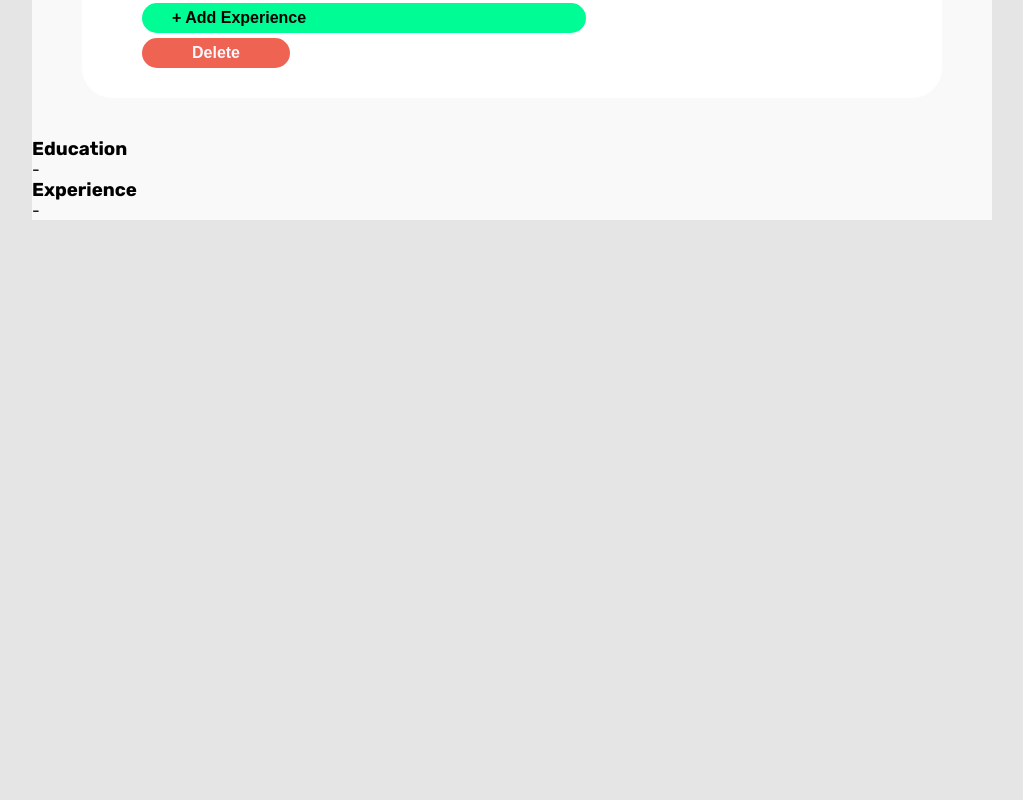
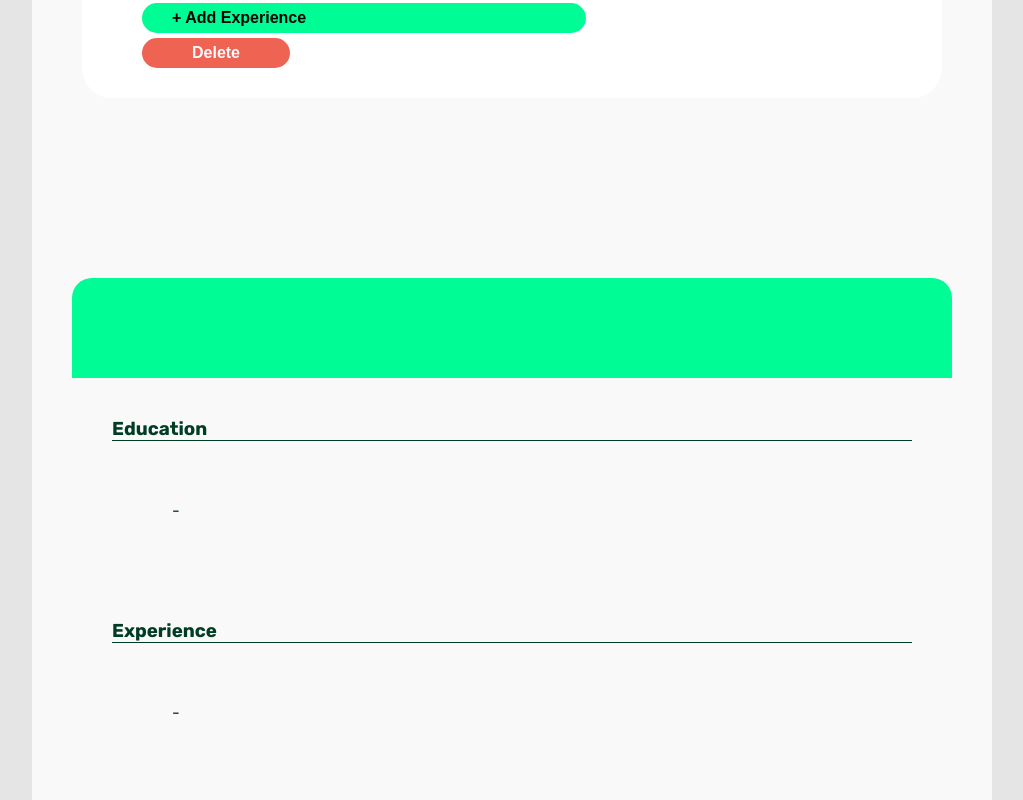
Before and after one commit to yaroCreates/cv-application, a React (Create React App) app in the folder cv-project/: page / in a window 1280 px wide. Shown: the part 1380-2180 px from the top of the page, without its empty margins (128-1151 px from the left). Before the commit the page ends 1640 px from the top, so only its background shows below. Built offline with nearby package versions, Linux system fonts and the light colour scheme.

Commit message:
Done with preview design

```diff
--- a/cv-project/src/App.css
+++ b/cv-project/src/App.css
@@ -21,9 +21,39 @@ body {
     margin: 40px auto;
 }
 
+/* Preview page */
 .right {
     margin: 40px auto;
+    margin-top: 140px;
+    color: #003D24;
 }
+.header {
+    text-align: center;
+    border-radius: 20px 20px 0 0;
+    padding-top: 60px;
+    padding-bottom: 40px;
+    background-color: #00FC94;
+}
+
+.block {
+    display: flex;
+    justify-content: space-between;
+    padding: 60px;
+    border-top: 1px solid #003D24;
+    margin-left: 40px;
+    margin-right: 40px;
+}
+.preview {
+    padding: 40px;
+    min-height: 900px;
+}
+.title {
+    padding-top: 40px;
+    padding-left: 40px;
+}
+
+/* end of preview */
+
 
 .heading {
     background: #00FC94;
--- a/cv-project/src/Components/PersonalInfo.js
+++ b/cv-project/src/Components/PersonalInfo.js
@@ -74,7 +74,7 @@ function PersonalInfo(props) {
                         className='text-input'
                         placeholder='Phone Number'
                         autoComplete='off'
-                        value={personal.email}
+                        value={personal.phone}
                         onChange={handleChange}
 
                     />
--- a/cv-project/src/Components/Preview/EducationZone.js
+++ b/cv-project/src/Components/Preview/EducationZone.js
@@ -3,7 +3,7 @@ import React from "react"
 function EducationZone(props){
     const {education} = props
     return(
-        <div className='edu-block'>
+        <div className='block'>
             <div className='time-interval'>
                 {education.from.trim()}-{education.to.trim()}
             </div>
--- a/cv-project/src/Components/Preview/ExperienceZone.js
+++ b/cv-project/src/Components/Preview/ExperienceZone.js
@@ -3,14 +3,14 @@ import React from "react";
 function ExperienceZone(props) {
     const {experience} = props
     return(
-        <div className='exp-block'>
+        <div className='block'>
             <div className='time-interval'>
                 {experience.from.trim()}-{experience.to.trim()}
             </div>
             <div className='content'>
-                {experience.positionTitle.trim()}
-                {experience.companyName.trim()}
-                {experience.location.trim()}
+                <p>{experience.positionTitle.trim()}</p>
+                <p>{experience.companyName.trim()}</p>
+                <p>{experience.location.trim()}</p>
             </div>
         </div>
     )
--- a/cv-project/src/Components/Preview/Preview.js
+++ b/cv-project/src/Components/Preview/Preview.js
@@ -17,15 +17,15 @@ function Preview(props) {
 
     return (
 
-        <div>
+        <div className='preview'>
             <Header personal={personal} />
             <div className='preview-main'>
                 <section className='preview-section'>
-                    <h3>Education</h3>
+                    <h3 className='title'>Education</h3>
                     {educationBlocks}
                 </section>
                 <section className='preview-section'>
-                    <h3>Experience</h3>
+                    <h3 className='title'>Experience</h3>
                     {experienceBlocks}
                 </section>
             </div>
```
